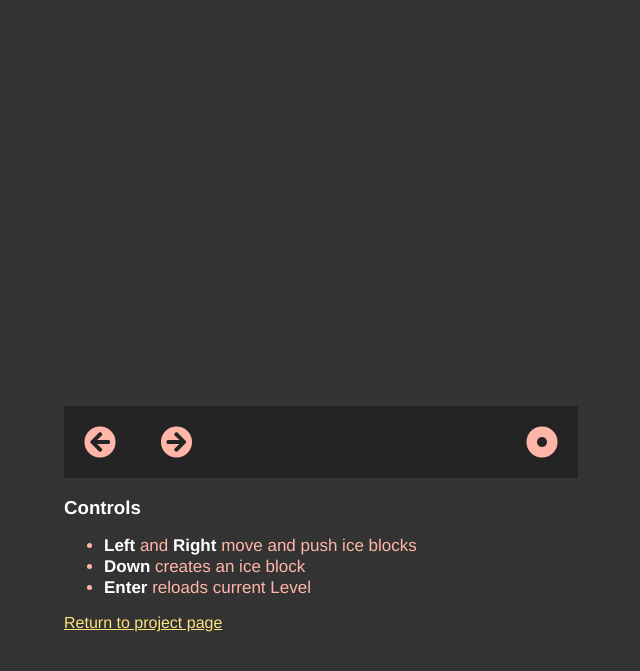
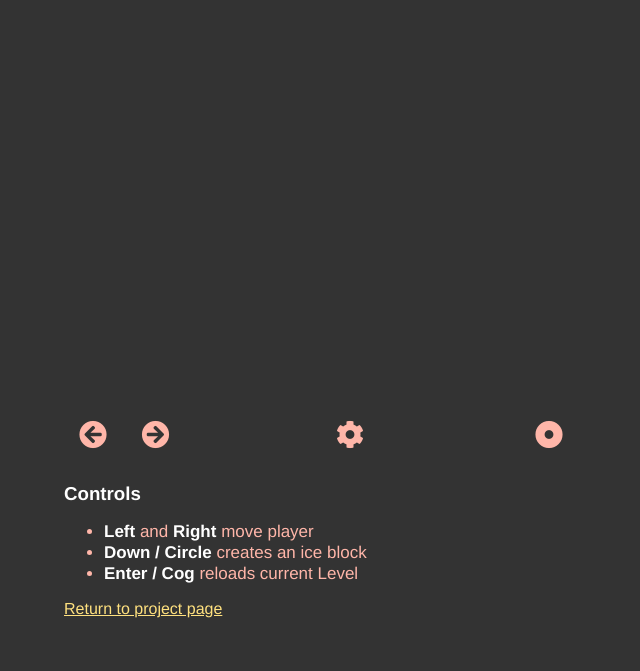
Before and after one commit to eugenioenko/fire-n-ice, a website: page index.html in a window 1280 px wide. Shown: the part 89-760 px from the top of the page, without its empty margins (319-959 px from the left). Drawn offline with Linux system fonts and the light colour scheme.

Commit message:
added reload support

```diff
--- a/css/styles.css
+++ b/css/styles.css
@@ -67,11 +67,16 @@ ul#controls>li{
 .col-50 {
 	width: 50%;
 	float: left;
+}
+.bg-dark {
 	background-color: rgba(.0, .0, .0, .3);
 }
-
 .fa {
-	font-size: 32px;
-	padding: 10px;
+	font-size: 28px;
+	padding: 5px;
 	margin: 10px;
 }
+
+.pull-right {
+	float: right;
+}
--- a/index.html
+++ b/index.html
@@ -45,16 +45,17 @@
 			<span class="fa fa-arrow-circle-left" id="btn_left"></span>
 			<span class="fa fa-arrow-circle-right" id="btn_right"></span>
 		</div>
-		<div class="col-50 text-right">
-			<span class="fa fa-dot-circle" id="btn_action"></span>
+		<div class="col-50">
+			<span class="fa fa-cog" id="btn_select"></span>
+			<span class="fa fa-dot-circle pull-right" id="btn_action"></span>
 		</div>
 	</div>
 	<div class="wrapper">
 		<h3>Controls</h3>
 		<ul id="controls">
-			<li><b>Left</b> and <b>Right</b> move and push ice blocks</li>
-			<li><b>Down</b> creates an ice block</li>
-			<li><b>Enter</b> reloads current Level</li>
+			<li><b>Left</b> and <b>Right</b> move player</li>
+			<li><b>Down / Circle</b> creates an ice block</li>
+			<li><b>Enter / Cog</b> reloads current Level</li>
 		</ul>
 		<a href="https://github.com/eugenioenko/fire-n-ice">Return to project page</a>
 	</div>
--- a/js/firenice.js
+++ b/js/firenice.js
@@ -134,6 +134,7 @@ class Keyboard {
         document.getElementById('btn_left').addEventListener('pointerup', () => this.left = false);
         document.getElementById('btn_right').addEventListener('pointerdown', () => this.right = true);
         document.getElementById('btn_right').addEventListener('pointerup', () => this.right = false);
+        document.getElementById('btn_select').addEventListener('pointerup', () => this.enter = true);
     }
 
 
--- a/src/keyboard.js
+++ b/src/keyboard.js
@@ -27,6 +27,7 @@ class Keyboard {
         document.getElementById('btn_left').addEventListener('pointerup', () => this.left = false);
         document.getElementById('btn_right').addEventListener('pointerdown', () => this.right = true);
         document.getElementById('btn_right').addEventListener('pointerup', () => this.right = false);
+        document.getElementById('btn_select').addEventListener('pointerup', () => this.enter = true);
     }
 
 
```
